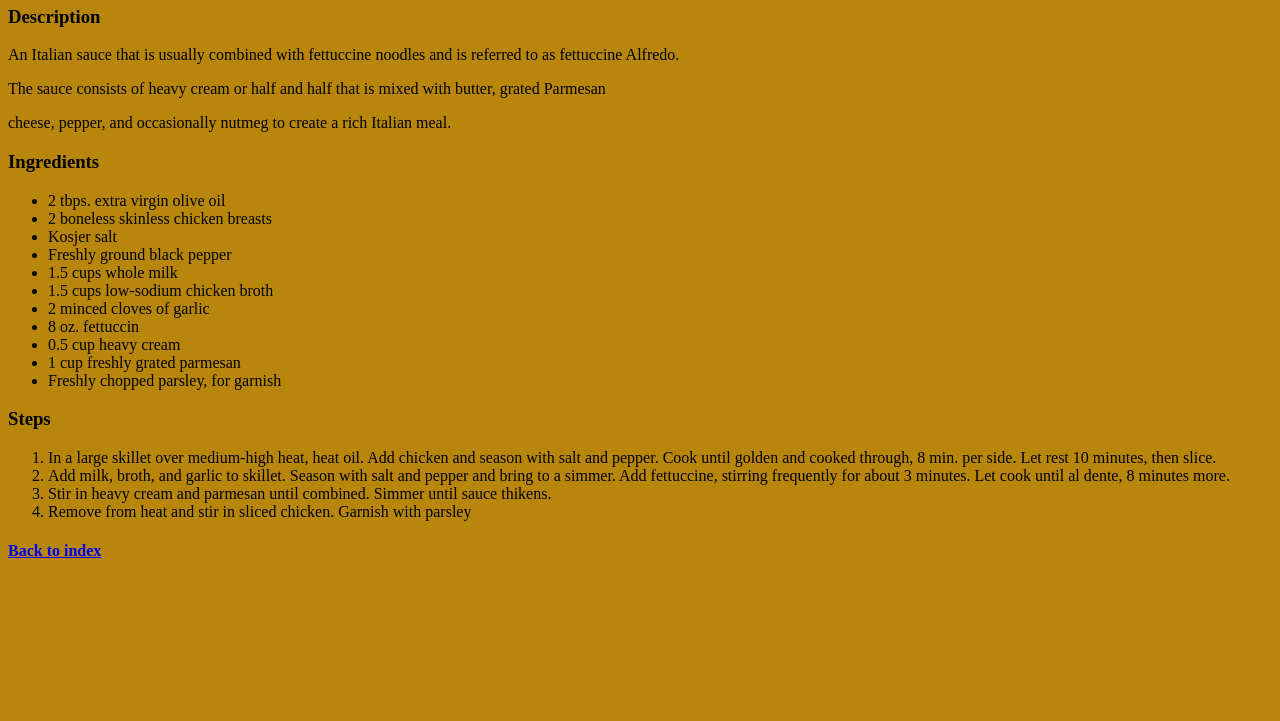
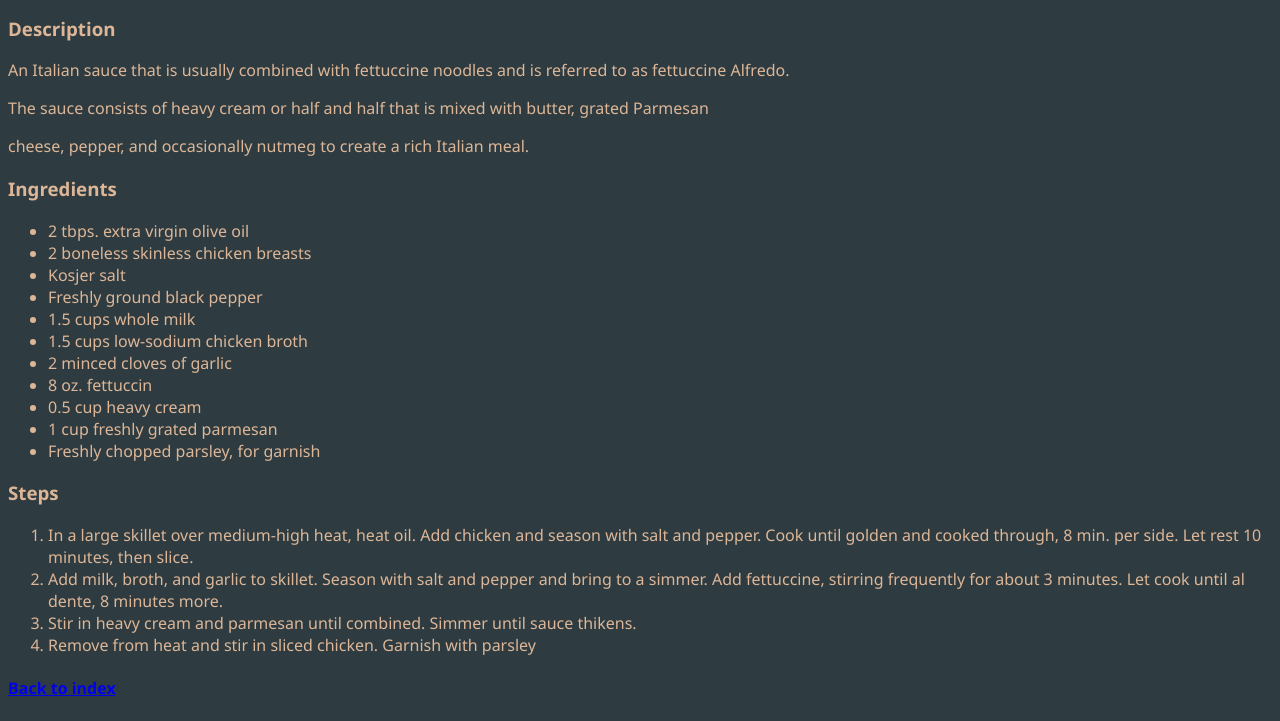
Before and after one commit to nukinel/odin-recipes, a plain HTML site: page recipes/lentil_soup.html in a window 1280 px wide. Shown: the part 111-832 px from the top of the page. Before the commit the page ends 800 px from the top, so only its background shows below. Drawn offline with Linux system fonts and the light colour scheme.

Commit message:
Modify main page style

```diff
--- a/style.css
+++ b/style.css
@@ -1,3 +1,17 @@
-body {
-    background-color: darkgoldenrod;
+
+body{
+    background-color: rgb(107, 141, 13);
+    color: rgb(23, 80, 187);
 }
+
+[title~=Beef],[title~=Veg] {
+    background-color: rgb(46, 60, 65);
+    color: rgb(221, 182, 151);
+    font-family:'Segoe UI', Tahoma, Geneva, Verdana, sans-serif
+}
+
+[title~=Chicken] {
+    background-color: rgb(80, 73, 82);
+    color: rgb(147, 153, 122);
+    font-family:'Segoe UI', Tahoma, Geneva, Verdana, sans-serif
+}
```
